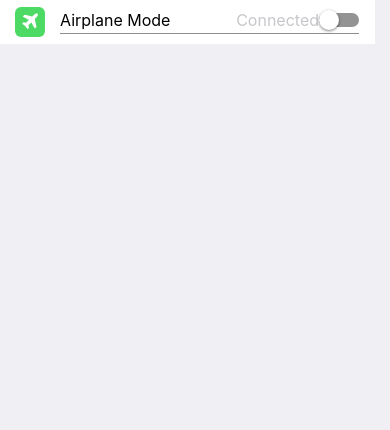
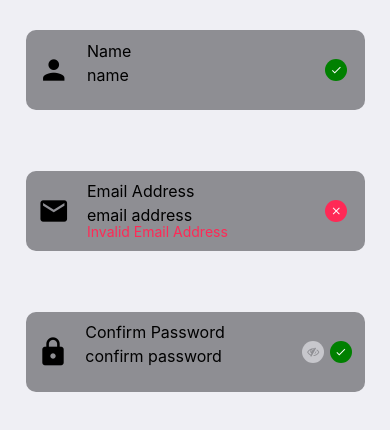
Before and after one commit to SathishSaminathan/ReactNativeUI, a React Native app: screen / in a window 390 px wide. Shown: the top 430 px of the page. Built offline with nearby package versions, Linux system fonts and the light colour scheme.

Commit message:
commit_for_MFormField_implementation

```diff
--- a/app/assets/styles/Colors.js
+++ b/app/assets/styles/Colors.js
@@ -7,5 +7,7 @@ export default {
   lightgrey: "#EFEFF4",
   darkGrey: "#676771",
   blue: "#1B89FB",
-  black: "#000000"
+  black: "#000000",
+  grey:'#E5E5EA',
+  darkGreen:'green'
 };
--- /dev/null
+++ b/app/components/MFormField.js
@@ -0,0 +1,189 @@
+import React, { Component } from "react";
+import { View, Text, TextInput, StyleSheet, Dimensions } from "react-native";
+import Icon from "react-native-vector-icons/MaterialIcons";
+import FontAwesome from "react-native-vector-icons/FontAwesome";
+
+import Colors from "../assets/styles/Colors";
+
+const { width, height } = Dimensions.get("window");
+
+class MFormField extends Component {
+  constructor(props) {
+    super(props);
+    this.state = {
+      value: "",
+      isFocused: props.isActive,
+      showPassword: false
+    };
+  }
+
+  checkValid() {
+    const { isValid } = this.props;
+    if (isValid) {
+      return IsValid;
+    } else {
+      return IsNotValid;
+    }
+  }
+
+  // onChangeText = e => {
+  //   console.log("Label...", this.props.labelName);
+  //   this.props.getValue(this.props.labelName, e)
+  // };
+
+  render() {
+    const IsValidOrNot = this.checkValid();
+    const {
+      label,
+      icon,
+      type,
+      isActive,
+      isValid,
+      validationErrors
+    } = this.props;
+
+    const { showPassword, isFocused, value } = this.state;
+
+    return (
+      <View
+        style={[
+          styles.formFieldArea,
+          isFocused && { backgroundColor: Colors.disabledButton }
+        ]}
+      >
+        <View style={styles.iconArea}>
+          <Icon style={styles.iconStyle} name={icon} />
+        </View>
+        <View style={styles.textInputArea}>
+          <Text style={styles.labelStyle}>{label}</Text>
+          <TextInput
+            style={styles.inputStyle}
+            ref="Name"
+            autoCorrect={false}
+            autoCapitalize="sentences"
+            placeholder={`${label.toLowerCase()}`}
+            onChangeText={value => {
+              this.setState({ value });
+            }}
+            value={value}
+            returnKeyType="next"
+            onSubmitEditing={() => this.refs.Name.blur()}
+            underlineColorAndroid={isValid ? "transparent" : Colors.themeRed}
+            selectionColor={Colors.themeRed}
+            autoCorrect={false}
+            keyboardType={type === "EMAIL" ? "email-address" : "default"}
+            secureTextEntry={type === "PASSWORD" && !showPassword && true}
+            onFocus={() => this.setState({ isFocused: true })}
+            onBlur={() =>
+              this.setState({
+                isFocused: false
+              })
+            }
+          />
+          {!isValid && (
+            <Text style={styles.errorStyle}>{validationErrors.join()}</Text>
+          )}
+        </View>
+        <View
+          style={[
+            styles.validationArea,
+            type === "PASSWORD" && { paddingRight: 10 }
+          ]}
+        >
+          {type === "PASSWORD" && (
+            <FontAwesome
+              onPress={() => this.setState({ showPassword: !showPassword })}
+              style={[
+                IsValidOrNot.iconStyle,
+                isFocused
+                  ? { backgroundColor: Colors.disabledIcon }
+                  : {
+                      backgroundColor: Colors.disabledButton,
+                      color: Colors.disabledIcon
+                    }
+              ]}
+              name={showPassword ? "eye" : "eye-slash"}
+            />
+          )}
+          <Icon
+            style={IsValidOrNot.iconStyle}
+            name={isValid ? "done" : "close"}
+          />
+        </View>
+      </View>
+    );
+  }
+}
+export default MFormField;
+
+const styles = StyleSheet.create({
+  formFieldArea: {
+    backgroundColor: Colors.disabledIcon,
+    width: 339,
+    height: 80,
+    borderRadius: 10,
+    flexDirection: "row",
+    overflow: "hidden"
+  },
+  iconArea: {
+    flexDirection: "row",
+    alignItems: "center",
+    justifyContent: "space-around",
+    flex: 1
+  },
+  iconStyle: {
+    fontSize: 32
+  },
+  textInputArea: {
+    // backgroundColor: "yellow",
+    flex: 4,
+    paddingTop: 5.5
+  },
+  labelStyle: {
+    height: 24,
+    // backgroundColor:'red',
+    fontSize: 16,
+    paddingLeft: 5,
+    paddingTop: 5
+  },
+  inputStyle: {
+    fontSize: 16,
+    // backgroundColor:'green',
+    paddingTop: 5,
+    paddingBottom: 8,
+    paddingLeft: 5,
+    marginBottom: -10
+  },
+  errorStyle: {
+    // backgroundColor:'white',
+    height: 16,
+    alignSelf: "flex-start",
+    paddingLeft: 5,
+    color: Colors.themeRed
+  },
+  validationArea: {
+    // backgroundColor: "pink",
+    alignSelf: "center",
+    flexDirection: "row",
+    justifyContent: "space-around",
+    flex: 1
+  }
+});
+
+const IsValid = StyleSheet.create({
+  iconStyle: {
+    backgroundColor: Colors.darkGreen,
+    padding: 5,
+    borderRadius: 14,
+    color: Colors.white
+  }
+});
+
+const IsNotValid = StyleSheet.create({
+  iconStyle: {
+    backgroundColor: Colors.themeRed,
+    padding: 5,
+    borderRadius: 14,
+    color: Colors.white
+  }
+});
--- a/app/components/MListButton.js
+++ b/app/components/MListButton.js
@@ -44,8 +44,9 @@ class MListButton extends Component {
                 )}
                 {actionButton ? (
                   <ActionButton
+                    style={styles.actionButtonStyle}
                     onValueChange={isSwitchOn => this.setState({ isSwitchOn })}
-                    thumbColor={Colors.white}
+                    thumbTintColor={Colors.white}
                     onTintColor={
                       isSwitchOn ? Colors.themeRed : Colors.disabledButton
                     }
@@ -129,6 +130,9 @@ const styles = StyleSheet.create({
     fontSize: 16,
     color: Colors.disabledButton
   },
+  actionButtonStyle: {
+    paddingHorizontal: 2
+  },
   isExpandStyle: {
     fontSize: 20,
     paddingHorizontal: 15,
--- a/app/components/playground.js
+++ b/app/components/playground.js
@@ -1,5 +1,12 @@
 import React, { Component } from "react";
-import { View, Text, Alert, Switch } from "react-native";
+import {
+  View,
+  Text,
+  Alert,
+  Switch,
+  ScrollView,
+  Dimensions
+} from "react-native";
 
 import MBubble from "./MBubble";
 import MPage from "./MPage";
@@ -8,19 +15,32 @@ import Colors from "../assets/styles/Colors";
 import MButton from "./MButton";
 import MDialog from "./MDialog";
 import MListButton from "./MListButton";
+import MFormField from "./MFormField";
+
+const { width, height } = Dimensions.get("window");
 
 export default class PlayGround extends Component {
   constructor(props) {
     super(props);
-    this.state = {};
+    this.state = {
+      Name: "",
+      Email: "",
+      Password: ""
+    };
   }
 
-  _sample = () => {
-    Alert.alert("hai");
-  };
-  _sample1 = () => {
-    Alert.alert("Tamil");
-  };
+  // setValue = (type, value) => {
+  //   this.setState(
+  //     {
+  //       [type]: value
+  //     },
+  //     () => {
+  //       console.log("Name...", this.state.Name),
+  //         console.log("Email...", this.state.Email),
+  //         console.log("Password...", this.state.Password);
+  //     }
+  //   );
+  // };
 
   render() {
     return (
@@ -41,8 +61,8 @@ export default class PlayGround extends Component {
         <MBubble status="Read" action="More" />
         </View> */}
 
-        {/* <MButton type="CircularIcon" icon="Save" onPress={()=>this._sample()}/>
-        <MButton type="ActionButton" icon="Save" onPress={()=>this._sample1()}/> */}
+        {/* <MButton type="CircularIcon" icon="Save" />
+        <MButton type="ActionButton" icon="Save" /> */}
 
         {/* <MPage button="Back" title="Notifications" subtitle="Create an account to continue Create an account to continue.."/> */}
 
@@ -72,14 +92,14 @@ export default class PlayGround extends Component {
 
         {/* <MDialog type="OK_CANCEL" size="LARGE" buttonStyle="THEME"  buttonPlacement="INLINE_TOP_RIGHT"/> */}
 
-        <MListButton
+        {/* <MListButton
           icon="plane"
           iconText="Airplane Mode"
           isExpand={true}
           buttonStatus="Connected"
           actionButton={Switch}
         />
-        {/* <MListButton
+        <MListButton
           icon="wifi"
           iconText="Wi-Fi"
           buttonStatus="Connected"
@@ -92,6 +112,57 @@ export default class PlayGround extends Component {
           actionButton=""
         />
         <MListButton icon="music" iconText="Cellular" actionButton="" /> */}
+
+        <View
+          style={{
+            alignItems: "center",
+            justifyContent: "space-around",
+            height: height / 2
+          }}
+        >
+          <MFormField
+            label="Name"
+            // labelName="Name"
+            icon="person"
+            type="INPUT"
+            isActive={false}
+            isValid={true}
+            defaultValue=""
+            defaultValues=""
+            value=""
+            values=""
+            validationErrors=""
+            // getValue={this.setValue}
+          />
+          <MFormField
+            label="Email Address"
+            // labelName="Email"
+            icon="mail"
+            type="EMAIL"
+            isActive={false}
+            isValid={false}
+            defaultValue=""
+            defaultValues=""
+            value=""
+            values=""
+            validationErrors={["Invalid Email Address"]}
+            // getValue={this.setValue}
+          />
+          <MFormField
+            label="Confirm Password"
+            // labelName="Password"
+            icon="lock"
+            type="PASSWORD"
+            isActive={false}
+            isValid={true}
+            defaultValue=""
+            defaultValues=""
+            value=""
+            values=""
+            validationErrors=""
+            // getValue={this.setValue}
+          />
+        </View>
       </View>
     );
   }
```
